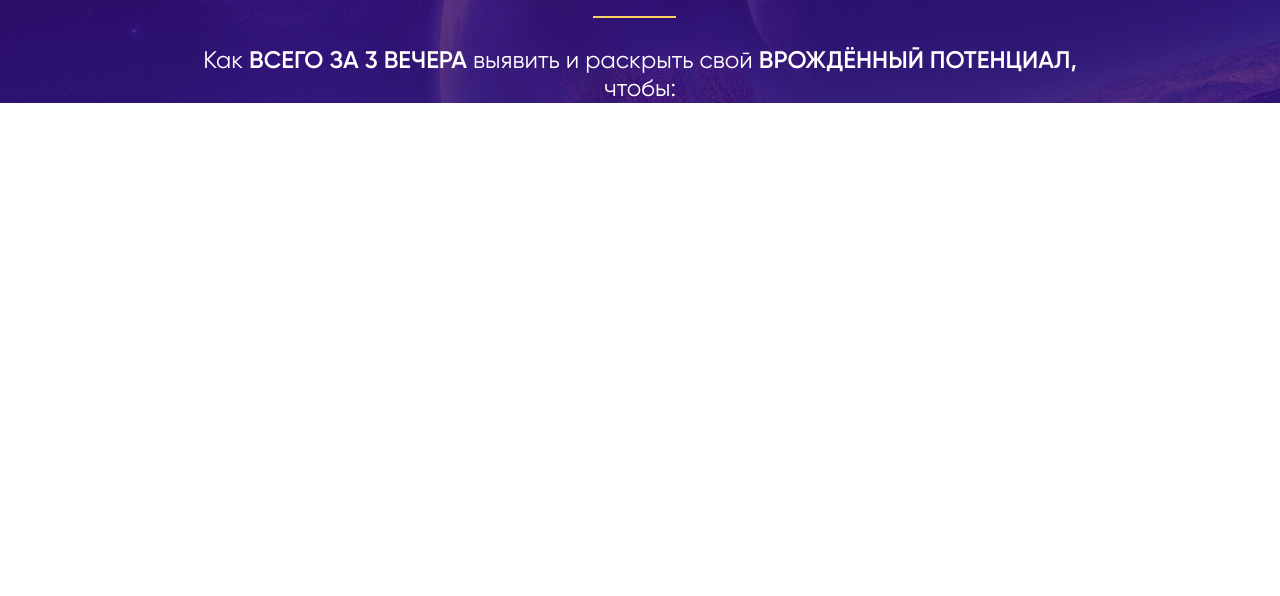
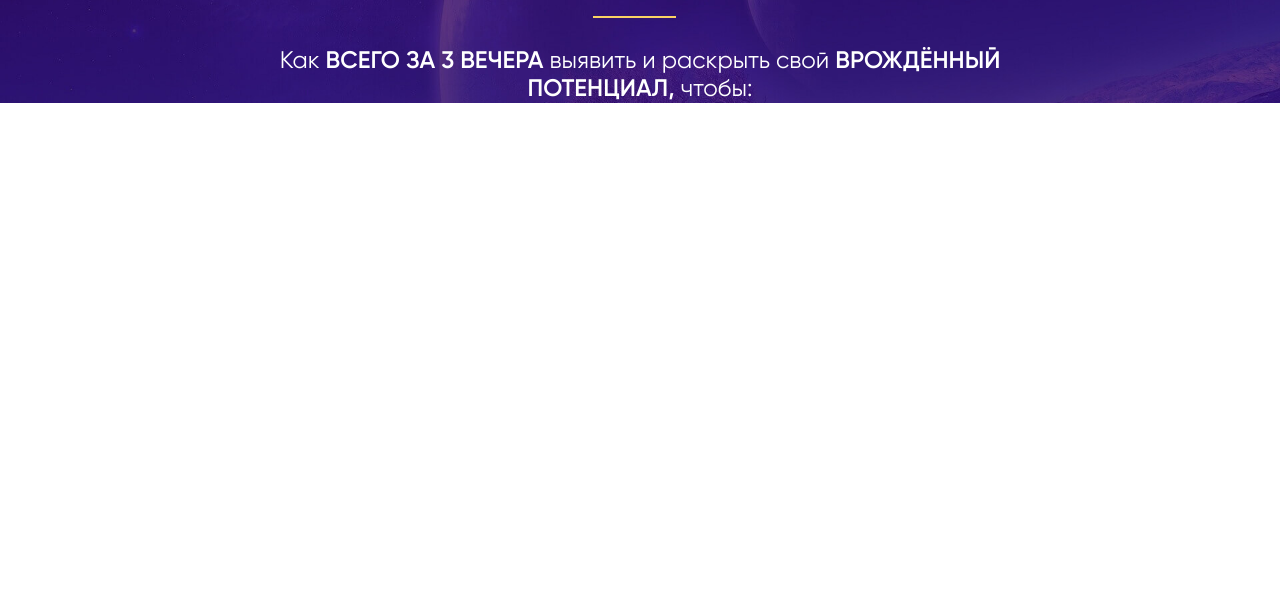
Before and after one commit to gavrilovaei/Lumos_22, a plain HTML site: page index.html in a window 1280 px wide. Shown: the part 204-800 px from the top of the page. Drawn offline with nearby package versions, Linux system fonts and the light colour scheme; files whose address does not match are found by name.

Commit message:
create block top info md adn lg

```diff
--- a/index.html
+++ b/index.html
@@ -46,7 +46,7 @@
 					</div>
 				</div>
 				<div class="row justify-content-center pt-3">
-					<div class="col-10 text-center text-white px-4 pt-1 info">
+					<div class="col-10 col-lg-9 text-center text-white px-4 pt-1 info">
 						Как <span class="text-bold text-uppercase">ВСЕГО ЗА 3 ВЕЧЕРА</span> выявить и раскрыть свой <span class="text-bold text-uppercase">ВРОЖДЁННЫЙ ПОТЕНЦИАЛ,</span> чтобы:
 					</div>
 				</div>
```
